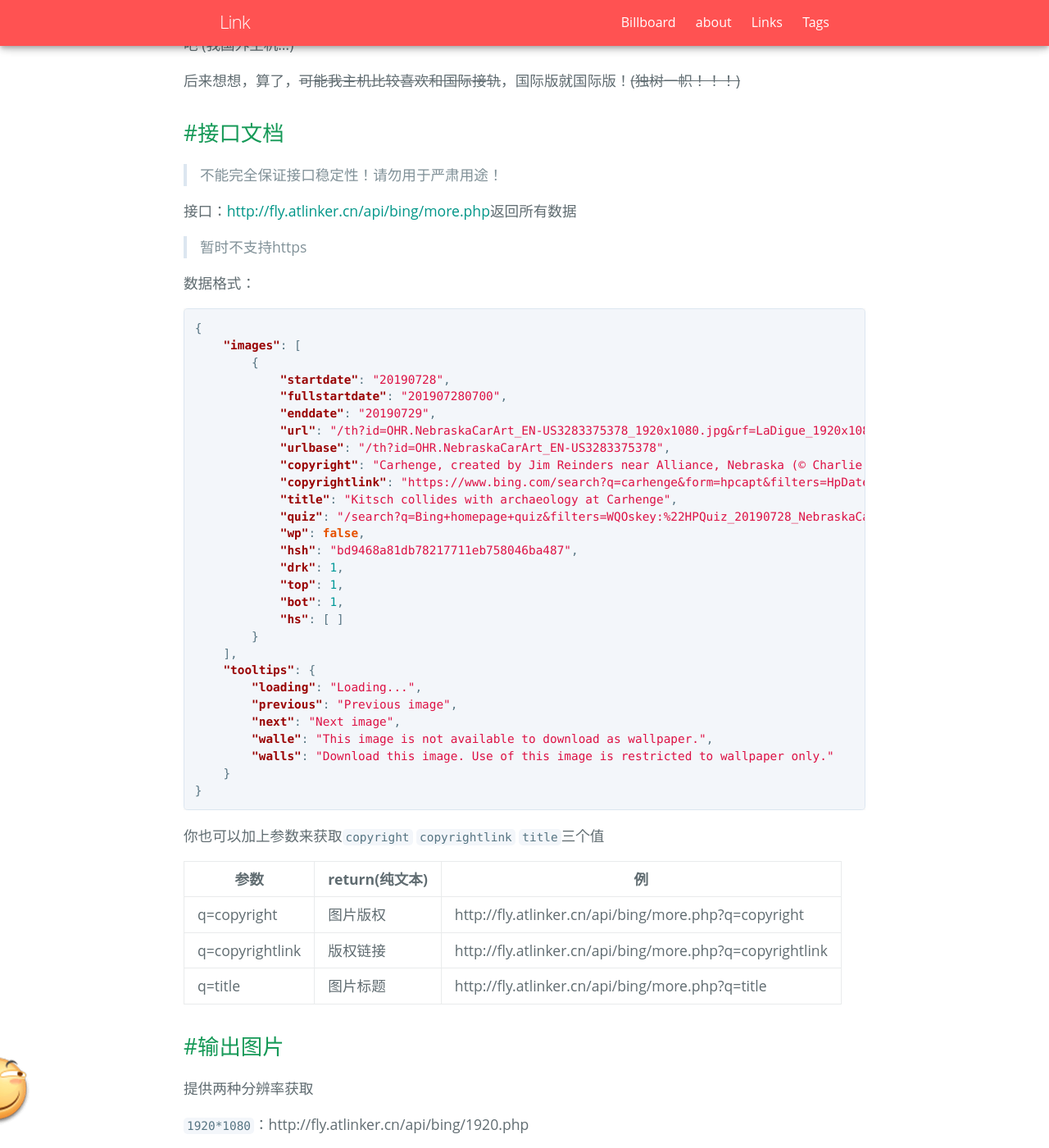
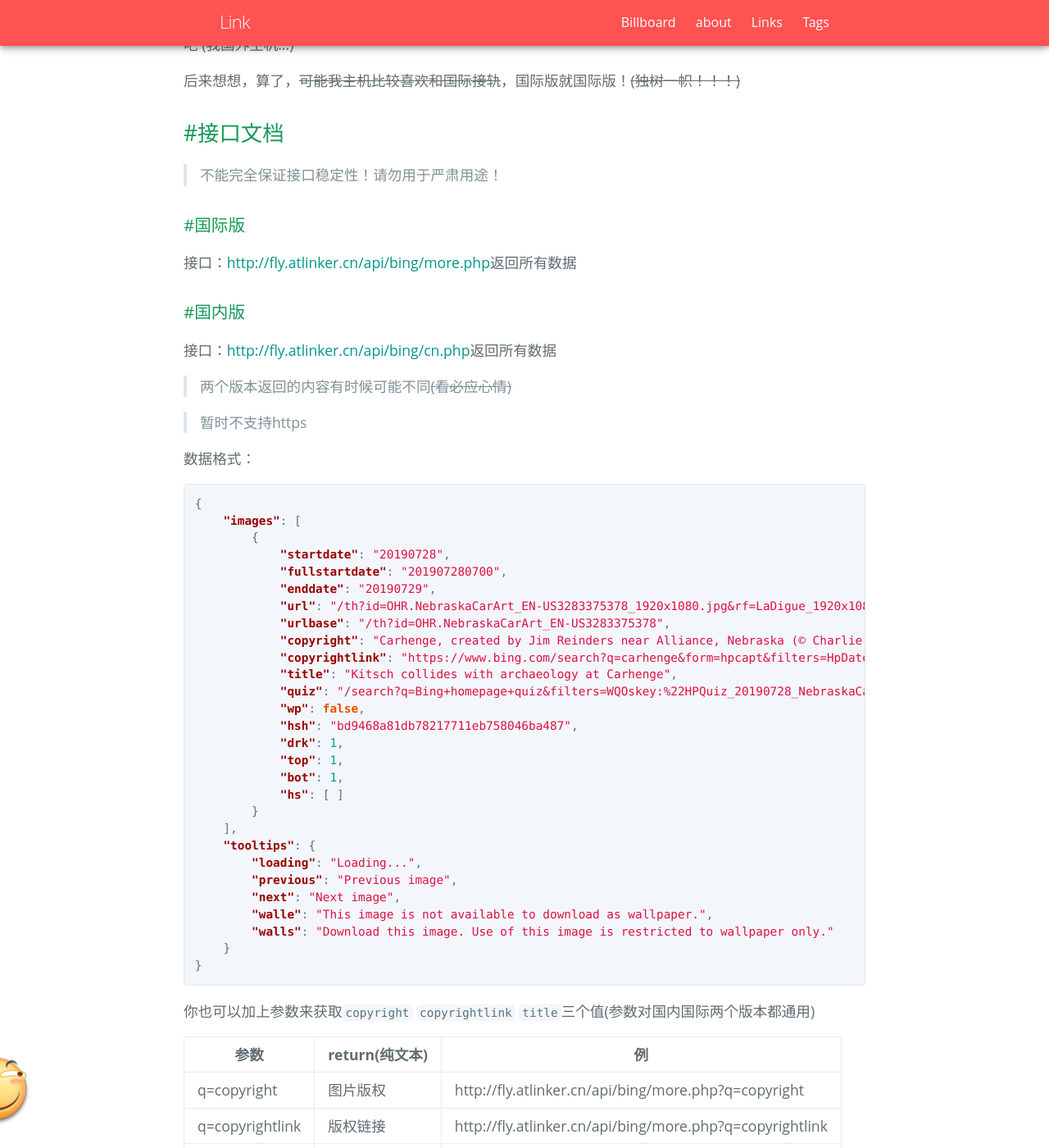
Before and after one commit to link9596/qwq, a Jekyll site: the page built from _posts/2019-7-28-bing.md, in a window 1280 px wide and 1400 px high, scrolled down 1416 px. Shown: the whole window at 82% size. Built offline with Jekyll 4.4.1, drawn with Linux system fonts in a browser that asks for light colours; some web fonts are replaced; comment, search, counter and statistics services are not loaded; some of the changed text lies outside the part shown.

Commit message:
Update 2019-7-28-bing.md

````diff
--- a/_posts/2019-7-28-bing.md
+++ b/_posts/2019-7-28-bing.md
@@ -42,7 +42,15 @@
 
 > 不能完全保证接口稳定性！请勿用于严肃用途！
 
+### #国际版
+
 接口：[http://fly.atlinker.cn/api/bing/more.php](http://fly.atlinker.cn/api/bing/more.php)返回所有数据
+
+### #国内版
+
+接口：[http://fly.atlinker.cn/api/bing/cn.php](http://fly.atlinker.cn/api/bing/cn.php)返回所有数据
+
+> 两个版本返回的内容有时候可能不同~~(看必应心情)~~
 
 > 暂时不支持https
 
@@ -79,13 +87,15 @@
 }
 ```
 
-你也可以加上参数来获取`copyright` `copyrightlink` `title`三个值
+你也可以加上参数来获取`copyright` `copyrightlink` `title`三个值(参数对国内国际两个版本都通用)
 
 参数 | return(纯文本) |  例
 -|-|-
 q=copyright | 图片版权 | http://fly.atlinker.cn/api/bing/more.php?q=copyright |
 q=copyrightlink | 版权链接 | http://fly.atlinker.cn/api/bing/more.php?q=copyrightlink |
 q=title | 图片标题 | http://fly.atlinker.cn/api/bing/more.php?q=title |
+
+> 因必应接口的原因，国内版可能不会抓取到`title`!
 
 ## #输出图片
 
````
Also changed, not shown: other parts of _posts/2019-7-28-bing.md (+1 -3 lines).
